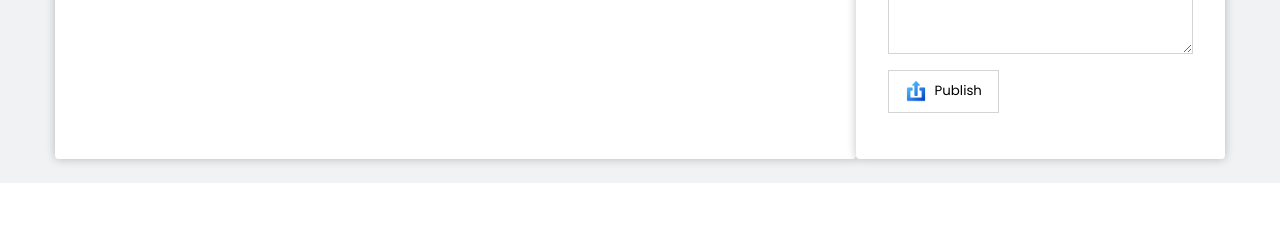
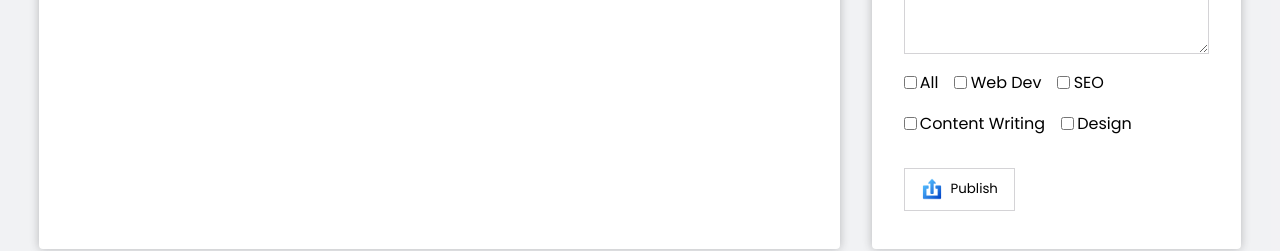
Before and after one commit to WebSyncHub/Full-stack-blog-app, a React (Vite) app in the folder frontend/: page /dashboard in a window 1280 px wide. Shown: the part 506-757 px from the top of the page. Built offline with nearby package versions, Linux system fonts and the light colour scheme; no server answers.

Commit message:
schema changed

```diff
--- a/frontend/src/components/blogForm/BlogForm.jsx
+++ b/frontend/src/components/blogForm/BlogForm.jsx
@@ -9,8 +9,20 @@ const BlogForm = () => {
   const [title, setTitle] = useState("");
   const [desc, setDesc] = useState("");
   const [image, setImage] = useState("");
+  const [tags, setTags] = useState([]);
   const [error, setError] = useState(null);
   const [successMsg, setSuccessMsg] = useState(null);
+
+  const tagOptions = ['All', 'Web Dev', 'SEO', 'Content Writing', 'Design']
+
+  const handleTagChange = (tag) => {
+    if (tags.includes(tag)) {
+      setTags(tags.filter((t) => t !== tag))
+    }
+    else {
+      setTags([...tags, tag])
+    }
+  }
 
   const handlePost = async (e) => {
     e.preventDefault();
@@ -43,7 +55,7 @@ const BlogForm = () => {
     setSuccessMsg("Successfully created a new post");
 
     try {
-      const newBlog = { title, desc, image };
+      const newBlog = { title, desc, image, tags};
 
       // Call the function to post the blog and await the response
       const createdBlog = await handlePostBlogs(newBlog); // This should create the blog in the backend
@@ -104,6 +116,17 @@ const BlogForm = () => {
             onChange={(e) => setDesc(e.target.value)}
           ></textarea>
         </div>
+        <div className="tags inupt">
+          {/* <label htmlFor="tags" className="tag-title">Tag Options:</label> */}
+          <div className="input-tag tag-options">
+            {tagOptions.map((tag) => (
+              <div className="tag-option" key={tag}>
+                <input type="checkbox"  id={tag} checked={tags.includes(tag)}  onChange={() => handleTagChange(tag)}/>
+                <label htmlFor="tags">{tag}</label>
+              </div>
+            ))}
+          </div>
+        </div>
         <div className="publish-btn">
           <button type="submit">
             <img src={images.publish} alt="publish" width={22} />
--- a/frontend/src/components/blogForm/blogform.css
+++ b/frontend/src/components/blogForm/blogform.css
@@ -36,3 +36,23 @@
     justify-content: center;
     gap: .5rem;
 }
+
+
+.tag-options {
+    display: flex;
+    align-items: center;
+    flex-wrap: wrap;
+    gap: 1rem;
+    margin-bottom: 2rem;
+}
+
+
+.tag-option {
+    display: flex;
+    align-items: center;
+    gap: .2rem;
+}
+
+.tag-option input, label {
+    display: inline;
+}
--- a/frontend/src/pages/dashboard/dashboard.css
+++ b/frontend/src/pages/dashboard/dashboard.css
@@ -6,12 +6,14 @@
     justify-content: center;
     align-items: center;
     flex-wrap: wrap;
+    gap: 2rem;
 }
 
 .dashboard .post-area {
     background-color: white;
     width: 65%;
-    height: 560px;
+    height: 650px;
+    max-height: 90vh;
     /* margin: 1.5rem; */
     box-shadow: 0 0 10px rgba(39, 39, 43, 0.284);
     border-radius: 4px;
@@ -21,7 +23,8 @@
 .dashboard .post-form {
     background-color: white;
     width: 30%;
-    height: 560px;
+    height: 650px;
+    max-height: 90vh;
     box-shadow: 0 0 10px rgba(39, 39, 43, 0.284);
     border-radius: 4px;
     padding: 2rem;
```
Also changed, not shown: 2 other files (tests, documents, lock files or other folders).
